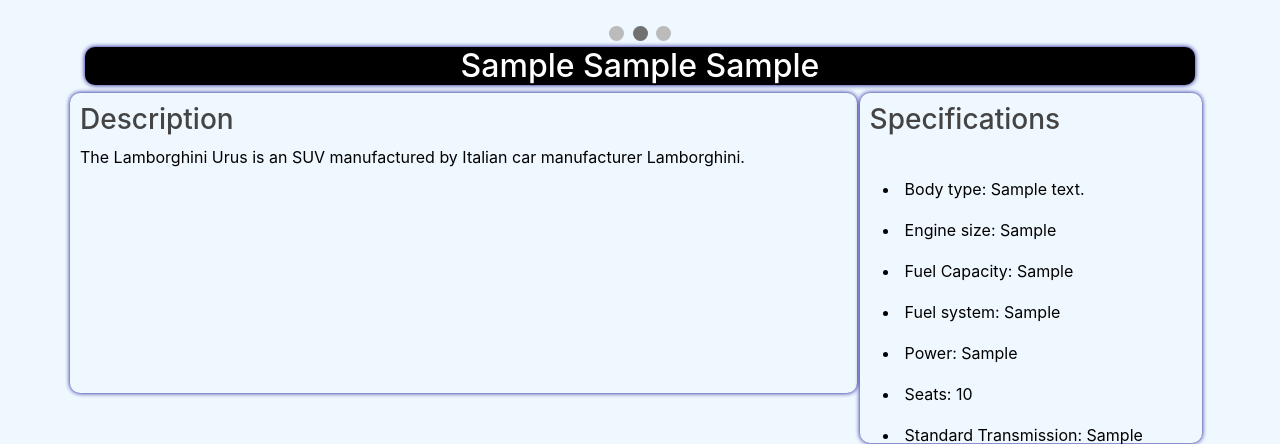
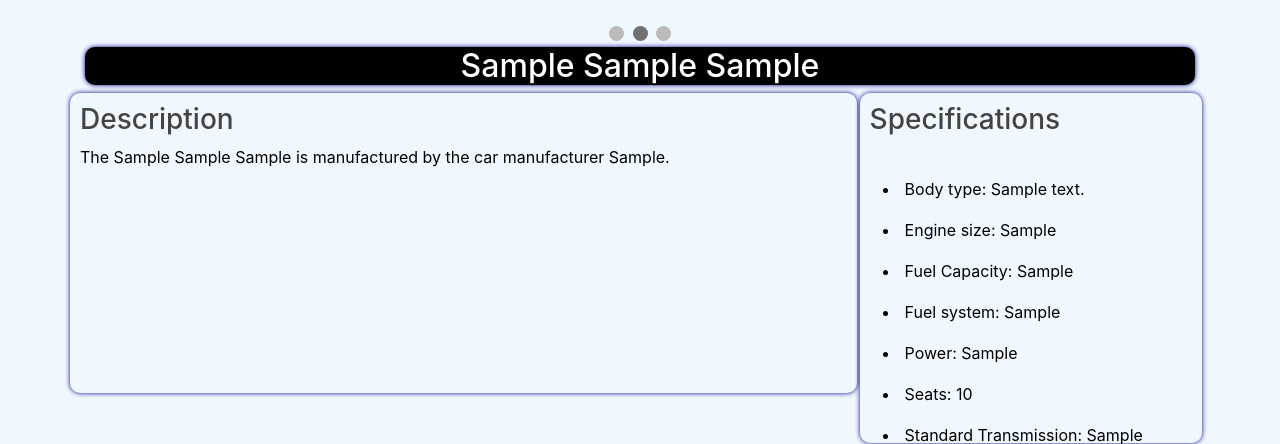
Before and after one commit to Margat/Tech-Wizards, a Django app: page /details/1/ in a window 1280 px wide. Shown: the part 617-1061 px from the top of the page. Run offline with Django 3.2, Linux system fonts and the light colour scheme; tables that the repository leaves empty hold one stand-in row (values such as "Sample post"); some libraries are stand-ins or nearby versions.

Commit message:
Small edit
- auto generated description in detail.html

```diff
--- a/ifb299_website/search/templates/search/detail.html
+++ b/ifb299_website/search/templates/search/detail.html
@@ -223,7 +223,7 @@ img {
 <div class="row">
   <div class="column left" style="background-color:#F0F8FF;">
     <h3>Description</h3>
-   <p>The Lamborghini Urus is an SUV manufactured by Italian car manufacturer Lamborghini.
+   <p>The {{selected_car.car_make}} {{selected_car.car_model}} {{selected_car.car_series}} is manufactured by the car manufacturer {{selected_car.car_make}}.
 
    </p>
   </div>
```
